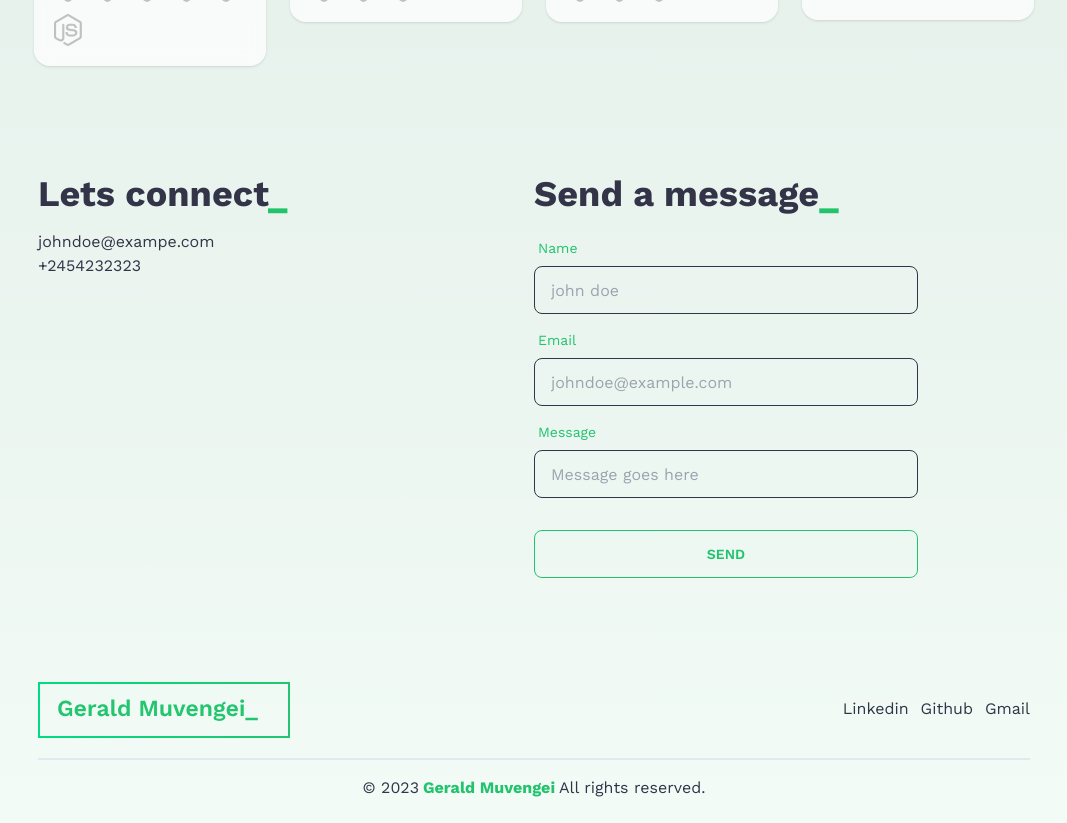
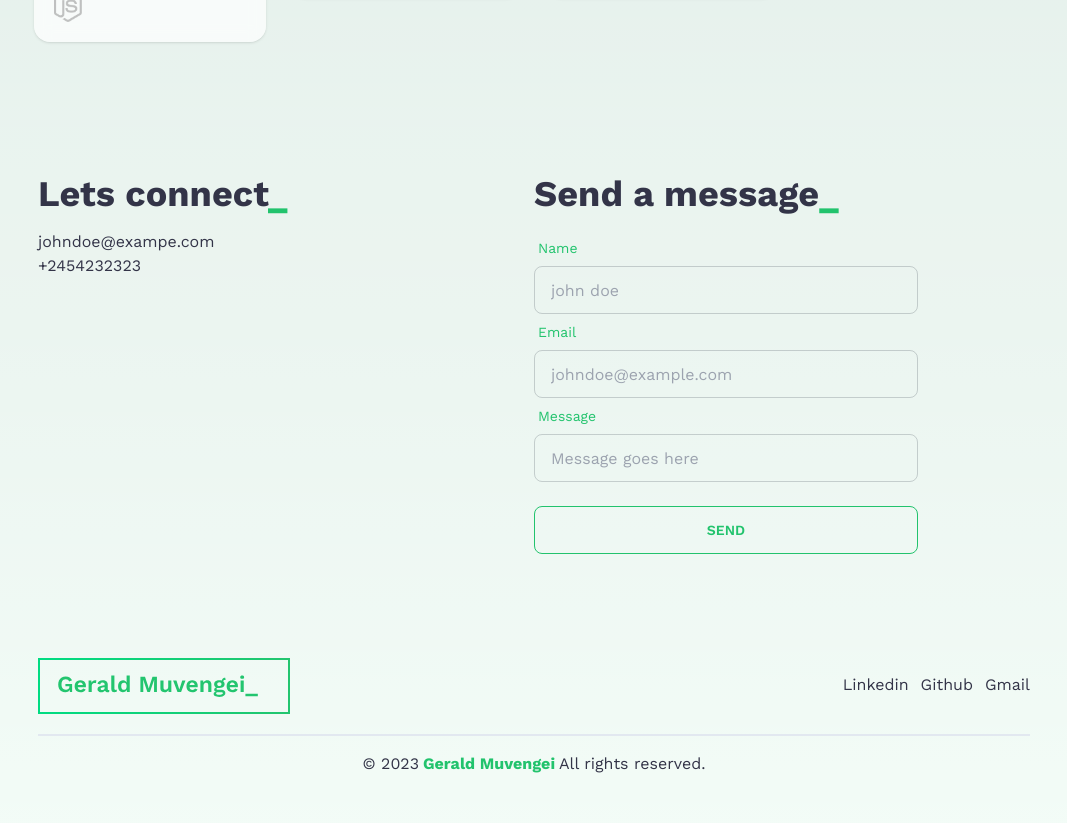
Before and after one commit to geraldmuvengei06/next-portfolio, a Next.js app: page / in a window 1280 px wide. Shown: the part 1860-2683 px from the top of the page, without its empty margins (106-1173 px from the left). Built offline with nearby package versions, Linux system fonts and the light colour scheme.

Commit message:
feat: Enhancements

```diff
--- a/package.json
+++ b/package.json
@@ -15,13 +15,15 @@
     "autoprefixer": "10.4.14",
     "eslint": "8.43.0",
     "eslint-config-next": "13.4.7",
+    "formik": "^2.4.2",
     "next": "13.4.7",
     "postcss": "8.4.24",
     "react": "18.2.0",
     "react-dom": "18.2.0",
     "react-type-animation": "^3.1.0",
     "tailwindcss": "3.3.2",
-    "typescript": "5.1.5"
+    "typescript": "5.1.5",
+    "yup": "^1.2.0"
   },
   "devDependencies": {
     "daisyui": "^3.1.6"
--- a/src/app/page.tsx
+++ b/src/app/page.tsx
@@ -1,4 +1,4 @@
-import Contact from '@/components/contact'
+import Contact from '@/components/contact/contact'
 import Footer from '@/components/footer'
 import Hero from '@/components/hero'
 import Navbar from '@/components/navbar'
--- a/src/components/contact.tsx
+++ /dev/null
@@ -1,48 +0,0 @@
-export default function Contact() {
-    // TODO: Link contact form to firebase, add articles section that fetches from dev.to
-
-    return (
-        <div id="contact" className="container lg:max-w-6xl overflow-hidden mx-auto py-8 text-dark-light dark:text-white">
-            <div className="sm:px-16">
-
-                <div className="flex flex-col sm:flex-row p-4">
-                    <div className="flex sm:basis-1/2 flex-col">
-                        <h2 className=" text-4xl font-bold mb-4">Lets connect<span className="text-primary">_</span></h2>
-                        <a className="hover:text-primary" href="mailto:">johndoe@exampe.com</a>
-                        <a className="hover:text-primary" href="tel:2454232323">+2454232323</a>
-                    </div>
-                    <div className="flex flex-col sm:basis-1/2 ">
-                        <h2 className=" text-4xl font-bold mb-4">Send a message<span className="text-primary">_</span></h2>
-                        <div className="card flex-shrink-0 w-full max-w-sm shadow-none ">
-                            <div className="card-body p-0">
-                                <div className="form-control">
-                                    <label className="label">
-                                        <span className="label-text text-primary">Name</span>
-                                    </label>
-                                    <input type="text" placeholder="john doe" className="input input-bordered bg-transparent border-dark-light dark:border-slate-400" />
-                                </div>
-                                <div className="form-control">
-                                    <label className="label">
-                                        <span className="label-text text-primary">Email</span>
-                                    </label>
-                                    <input type="text" placeholder="johndoe@example.com" className="input input-bordered bg-transparent border-dark-light dark:border-slate-400" />
-                                </div>
-                                <div className="form-control">
-                                    <label className="label">
-                                        <span className="label-text text-primary">Message</span>
-                                    </label>
-                                    <input type="text" placeholder="Message goes here" className="input input-bordered bg-transparent border-dark-light dark:border-slate-400" />
-                                </div>
-                                <div className="form-control mt-6">
-                                    <button className="btn btn-primary btn-outline">Send</button>
-                                </div>
-                            </div>
-                        </div>
-                    </div>
-                </div>
-
-
-            </div>
-        </div>
-    )
-}
--- /dev/null
+++ b/src/components/contact/contact.model.ts
@@ -0,0 +1,17 @@
+import * as Yup from "yup";
+
+export const contactFormValidation = Yup.object({
+    name: Yup.string()
+        .max(100, "Must be 100 characters or less")
+        .min(2, "Must be 2 characters or more")
+        .required('The name field is required'),
+    email: Yup.string()
+        .max(100, "Must be 100 characters or less")
+        .required('The email field is required')
+        .email("Must be a valid email "),
+    message: Yup.string()
+        .max(255, "Must be 255 characters or less")
+        .min(10, "Must be 10 characters or more")
+        .required('The message field is required'),
+
+})
--- /dev/null
+++ b/src/components/contact/contact.tsx
@@ -0,0 +1,75 @@
+'use client';
+import { useState } from "react"
+import { useFormik } from "formik";
+import * as Yup from "yup";
+import { data } from "autoprefixer";
+import { contactFormValidation } from "./contact.model";
+
+export default function Contact() {
+    // TODO: Link contact form to firebase, add articles section that fetches from dev.to
+    const formik = useFormik({
+        initialValues: {
+            name: "",
+            email: "",
+            message: ""
+        },
+        validationSchema: contactFormValidation,
+        onSubmit: (values) => {
+            console.log(values);
+        }
+    })
+
+    return (
+        <div id="contact" className="container lg:max-w-6xl overflow-hidden mx-auto py-8 text-dark-light dark:text-white">
+            <div className="sm:px-16">
+
+                <div className="flex flex-col sm:flex-row p-4">
+                    <div className="flex sm:basis-1/2 flex-col">
+                        <h2 className=" text-4xl font-bold mb-4">Lets connect<span className="text-primary">_</span></h2>
+                        <a className="hover:text-primary" href="mailto:">johndoe@exampe.com</a>
+                        <a className="hover:text-primary" href="tel:2454232323">+2454232323</a>
+                    </div>
+                    <div className="flex flex-col sm:basis-1/2 mt-12 sm:mt-0">
+                        <h2 className=" text-4xl font-bold mb-4">Send a message<span className="text-primary">_</span></h2>
+                        <div className="card flex-shrink-0 w-full max-w-sm shadow-none ">
+                            <div className="card-body p-0">
+                                <form onSubmit={formik.handleSubmit}>
+                                    <div className="form-control">
+                                        <label className="label">
+                                            <span className="label-text text-primary">Name</span>
+                                        </label>
+                                        <input  type="text" {...formik.getFieldProps('name')} placeholder="john doe" className="input input-bordered bg-transparent  dark:border-slate-400" />
+                                        { formik?.errors.name && <p className="text-sm text-error">{formik?.errors.name}</p>}
+                                    </div>
+                                    <div className="form-control">
+                                        <label className="label">
+                                            <span className="label-text text-primary">Email</span>
+                                        </label>
+                                        <input type="text" {...formik.getFieldProps('email')} placeholder="johndoe@example.com" className="input input-bordered bg-transparent  dark:border-slate-400" />
+                                        { formik?.errors.email && <p className="text-sm text-error">{formik?.errors.email}</p>}
+                                    </div>
+                                    <div className="form-control">
+                                        <label className="label">
+                                            <span className="label-text text-primary">Message</span>
+                                        </label>
+                                        <input {...formik.getFieldProps('message')} type="text" placeholder="Message goes here" className="input input-bordered bg-transparent  dark:border-slate-400" />
+                                        { formik?.errors.message && <p className="text-sm text-error">{formik?.errors.message}</p>}
+
+                                    </div>
+                                    <div className="form-control mt-6">
+                                        <button type="submit" className="btn btn-primary btn-outline">
+                                            Send
+                                            { (formik?.isSubmitting || formik?.isValidating) && <span className="loading loading-spinner"></span> }
+                                        </button>
+                                    </div>
+                                </form>
+                            </div>
+                        </div>
+                    </div>
+                </div>
+
+
+            </div>
+        </div>
+    )
+}
--- a/src/components/projects.tsx
+++ b/src/components/projects.tsx
@@ -2,18 +2,18 @@ import { projects } from "@/lib/data";
 import Image from "next/image";
 export default function Projects() {
     return (
-        <div className="container lg:max-w-6xl overflow-hidden mx-auto py-8 text-dark-light dark:text-white">
+        <div className="container lg:max-w-6xl overflow-hidden mx-auto py-14 text-dark-light dark:text-white">
             <div className="sm:px-16">
                 <div className="p-4">
                     <h2 className=" text-4xl font-bold mb-4">Projects<span className="text-primary">_</span></h2>
-                    <p>Lorem ipsum dolor sit amet, consectetur adipisicing elit. Ipsa tenetur voluptatem porro maxime earum, voluptatibus natus asperiores vitae quia fuga, unde molestias velit repudiandae quo. Fugit error repellat voluptate inventore.</p>
+                    {/* <p>Lorem ipsum dolor sit amet, consectetur adipisicing elit. Ipsa tenetur voluptatem porro maxime earum, voluptatibus natus asperiores vitae quia fuga, unde molestias velit repudiandae quo. Fugit error repellat voluptate inventore.</p> */}
                 </div>
                 <div className="projects flex flex-wrap my-4">
                     {
                         projects.map((project, index) => {
                             return (
                                 <div className="w-3/3 sm:w-2/4 md:w-1/3 xl:w-1/4 p-2">
-                                    <div key={index + 'projects'} className="card shadow rounded-2xl bg-white dark:bg-dark m-1 bg-opacity-70 backdrop-blur">
+                                    <div key={index + 'projects'} className="card shadow rounded-2xl bg-white dark:bg-dark m-1 bg-opacity-70 backdrop-blur hover:ring-1 hover:ring-slate-700">
                                         <figure ><img className="p-2 rounded-2xl" src={project.layout} alt={project.title} /></figure>
                                         <div className="card-body p-4">
                                             <h3 className="font-bold text-2xl">{project.title}</h3>
--- a/src/components/skills.tsx
+++ b/src/components/skills.tsx
@@ -12,7 +12,7 @@ export default function Skills() {
                         {
                             skills.map((skill, index) => {
                                 return (
-                                    <div key={index + 'skills'} className="card shadow-sm bg-white dark:bg-dark m-2 border-1 border-transparent hover:border-primary hover:shadow-md">
+                                    <div key={index + 'skills'} className="card shadow-sm bg-white dark:bg-dark m-2 border-1 border-transparent hover:ring-1 hover:ring-slate-700">
                                         <div className="card-body">
                                             <img alt={skill.title} src={skill.icon} className="max-h-14 "/>
                                         </div>
```
Also changed, not shown: 1 other file (tests, documents, lock files or other folders).
